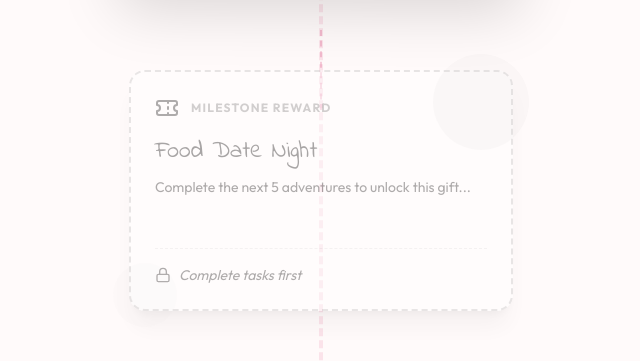
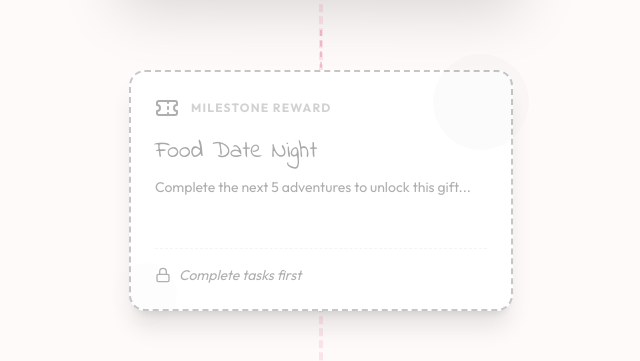
Before and after one commit to hwllojeena/bucket-list, a Next.js app: page /list in a window 1280 px wide. Shown: the part 2322-2683 px from the top of the page, without its empty margins (319-959 px from the left). Built offline with nearby package versions, Linux system fonts and the light colour scheme.

Commit message:
fix: make locked card backgrounds opaque to hide path line

```diff
--- a/src/components/BucketList.tsx
+++ b/src/components/BucketList.tsx
@@ -97,7 +97,7 @@ export default function BucketList({ items, onComplete, completedVoucherIds, onV
                         initial={{ opacity: 0, y: 50 }}
                         whileInView={{ opacity: 1, y: 0 }}
                         viewport={{ once: true, margin: "-100px" }}
-                        className={`relative mb-32 md:mb-56 ${isLocked ? 'opacity-50 grayscale blur-[1px]' : ''}`}
+                        className={`relative mb-32 md:mb-56 ${isLocked ? 'grayscale blur-[1px]' : ''}`}
                     >
                         {/* Island Header */}
                         <div className="text-center mb-12 relative">
@@ -123,7 +123,7 @@ export default function BucketList({ items, onComplete, completedVoucherIds, onV
                                             initial={{ rotate: (item.id % 7 - 3) * 0.2 }}
                                             animate={{ rotate: (item.id % 7 - 3) * 0.2 }}
                                             whileHover={!item.locked ? { scale: 1.05, rotate: item.id % 2 === 0 ? 1 : -1 } : {}}
-                                            className={`relative mx-auto w-full max-w-[400px] transition-all duration-500 ${item.locked ? 'opacity-40 grayscale pointer-events-none' : ''}`}
+                                            className={`relative mx-auto w-full max-w-[400px] transition-all duration-500 ${item.locked ? 'grayscale pointer-events-none' : ''}`}
                                         >
                                             {/* Physical Polaroid Card (Pure CSS) */}
                                             <div className="bg-[#fdfdfd] shadow-[0_20px_60px_rgba(0,0,0,0.15)] p-4 md:p-5 pb-6 md:pb-10 flex flex-col group relative overflow-hidden border border-zinc-100/50 rounded-sm">
@@ -131,6 +131,8 @@ export default function BucketList({ items, onComplete, completedVoucherIds, onV
                                                 {/* Subtle Paper Texture Overlay */}
                                                 <div className="absolute inset-0 opacity-[0.05] pointer-events-none bg-[url('https://www.transparenttextures.com/patterns/paper-fibers.png')]" />
 
+                                                {/* Content Wrapper (Muted when locked) */}
+                                                <div className={`flex flex-col h-full ${item.locked ? 'opacity-40' : ''}`}>
                                                     {/* Photo Area (Perfect Square) */}
                                                     <div className="relative w-full aspect-square bg-[#332e2e] overflow-hidden shadow-inner flex items-center justify-center">
                                                         {item.photoUrl ? (
@@ -156,6 +158,7 @@ export default function BucketList({ items, onComplete, completedVoucherIds, onV
                                                         <h3 className={`text-xl md:text-2xl font-indie text-[#ef4444] leading-tight break-words ${item.locked ? 'text-zinc-400' : ''}`}>
                                                             {item.title}
                                                         </h3>
+                                                    </div>
                                                 </div>
 
                                                 {/* Floating Completion Stamp/Badge */}
--- a/src/components/VoucherSection.tsx
+++ b/src/components/VoucherSection.tsx
@@ -40,9 +40,10 @@ export function VoucherCard({ voucher, isLocked, isUsed, onUse }: VoucherCardPro
     return (
         <motion.div
             whileHover={!isLocked ? { scale: 1.05 } : {}}
-            className={`relative w-full max-w-sm mx-auto ${isLocked ? 'opacity-40 grayscale' : ''}`}
+            className={`relative w-full max-w-sm mx-auto ${isLocked ? 'grayscale' : ''}`}
         >
             <div className="bg-white dark:bg-zinc-900 border-2 border-dashed border-primary/30 p-6 rounded-2xl shadow-xl overflow-hidden group">
+                <div className={isLocked ? 'opacity-40' : ''}>
                     <div className="absolute -right-4 -top-4 w-24 h-24 bg-primary/5 rounded-full" />
                     <div className="absolute -left-4 -bottom-4 w-16 h-16 bg-accent/5 rounded-full" />
 
@@ -82,6 +83,7 @@ export function VoucherCard({ voucher, isLocked, isUsed, onUse }: VoucherCardPro
                         )}
                     </div>
                 </div>
+            </div>
         </motion.div>
     );
 }
```
Lines whose indentation alone changed are shown as unchanged.
